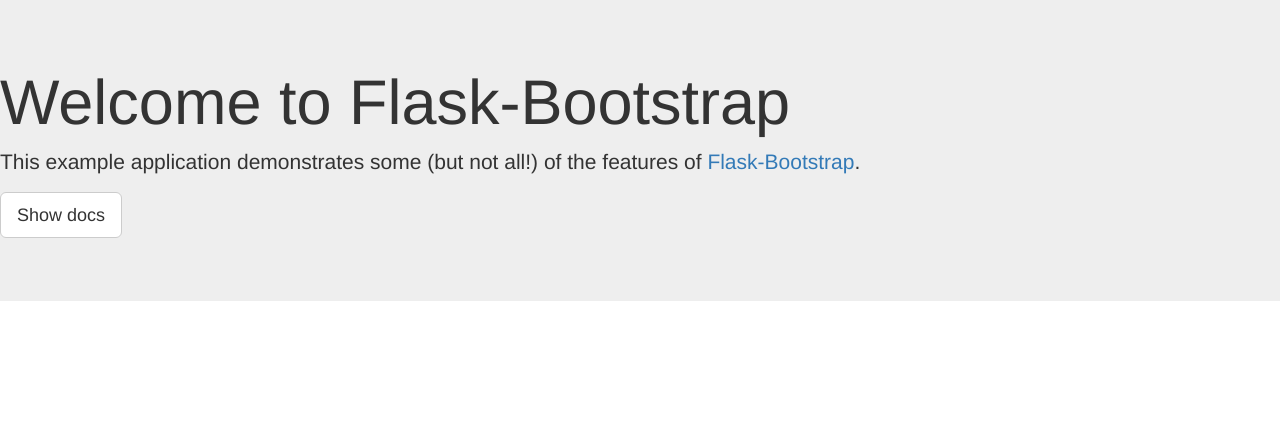
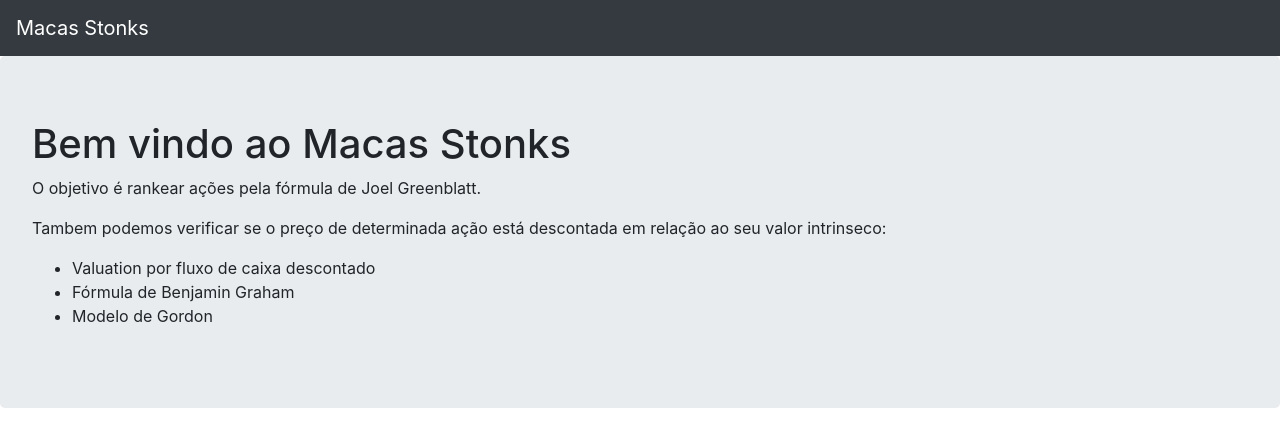
Before and after one commit to ebeninca/bstonks, a Flask app: template flask-app/templates/index.jinja in a window 1280 px wide. Shown: the top 447 px of the page. Run offline with Flask 2, Linux system fonts and the light colour scheme; the template is opened without the code that fills it, so the values that code supplies are empty; some libraries are stand-ins or nearby versions.

Commit message:
layout boostrap

```diff
--- a/flask-app/app.py
+++ b/flask-app/app.py
@@ -21,7 +21,7 @@
 app = Flask(__name__)
 port = int(os.environ.get("PORT", 5000))
 
-Bootstrap(app)
+bootstrap = Bootstrap(app)
 nav = Nav()
 nav.init_app(app)
 
--- /dev/null
+++ b/flask-app/static/flask.css
@@ -0,0 +1,3 @@
+body {
+    padding-top: 50px;
+}
--- /dev/null
+++ b/flask-app/templates/base.html
@@ -0,0 +1,29 @@
+<!doctype html>
+<html lang="pt-BR">
+
+<head>
+    {% block head %}
+    <!-- Required meta tags -->
+    <meta charset="utf-8">
+    <meta name="viewport" content="width=device-width, initial-scale=1, shrink-to-fit=no">
+
+    {% block styles %}
+    <!-- Bootstrap CSS -->
+    {{ bootstrap.load_css() }}
+    {% endblock %}
+
+    <title>Your page title</title>
+    {% endblock %}
+</head>
+
+<body>
+    <!-- Your page content -->
+    {% block content %}{% endblock %}
+
+    {% block scripts %}
+    <!-- Optional JavaScript -->
+    {{ bootstrap.load_js() }}
+    {% endblock %}
+</body>
+
+</html>
--- a/flask-app/templates/base.jinja
+++ b/flask-app/templates/base.jinja
@@ -8,18 +8,35 @@
 
    http://jinja.pocoo.org/docs/templates/#template-inheritance
 #}
-{% extends "bootstrap/base.html" %}
+{% extends "base.html" %}
+{% from 'bootstrap/nav.html' import render_nav_item %}
 
 {# {% extends "bootstrap_responsive.html" %}
 {% import "bootstrap_wtf.html" as wtf %} #}
+{#
+{% block styles %}
+   {{ super() }}
+   <link rel="stylesheet"
+         href="{{url_for('.static', filename='flask.css')}}">
+{% endblock %} #}
 
 {# We also set a default title, usually because we might forget to set one.
    In our sample app, we will most likely just opt not to change it #}
 {% block title %}Sample App for Flask-Bootstrap{% endblock %}
 
 {# Finally, round things out with navigation #}
-{% block navbar %}
-   <div class="navbar navbar-fixed-top">
-      {{nav.mynavbar.render()}}
-   </div>
+{% block content %}
+   <nav class="navbar navbar-expand-lg navbar-dark bg-dark">
+      <button class="navbar-toggler" type="button" data-toggle="collapse"
+         data-target="#navbarTogglerDemo03" aria-controls="navbarTogglerDemo03"
+         aria-expanded="false" aria-label="Toggle navigation">
+         <span class="navbar-toggler-icon"></span>
+      </button>
+      <a class="navbar-brand" href="#">Macas Stonks</a>
+      <div class="collapse navbar-collapse" id="navbarTogglerDemo03">
+         <ul class="navbar-nav mr-auto mt-2 mt-lg-0">
+            {{ nav.mynavbar.render() }}
+         </ul>
+      </div>
+   </nav>
 {% endblock %}
--- a/flask-app/templates/index.jinja
+++ b/flask-app/templates/index.jinja
@@ -13,14 +13,16 @@
    This will keep scripts at the page end and a navbar you add on later
    intact. #}
 {% block content %}
+   {{ super() }}
     <div class="jumbotron">
-        <h1>Welcome to Flask-Bootstrap</h1>
-        <p>This example application demonstrates some (but not all!) of the
-        features of <a href="http://pythonhosted.org/Flask-Bootstrap">
-        Flask-Bootstrap</a>.</p>
-        <p>
-          <a class="btn btn-lg btn-default" role="button"
-            href="http://pythonhosted.org/Flask-Bootstrap" >Show docs</a>
-        </p>
+         <h1>Bem vindo ao Macas Stonks</h1>
+         <p>O objetivo é rankear ações pela fórmula de Joel Greenblatt.</p>
+         <p>Tambem podemos verificar se o preço de determinada ação está
+            descontada em relação ao seu valor intrinseco:</p>
+         <ul>
+            <li>Valuation por fluxo de caixa descontado</li>
+            <li>Fórmula de Benjamin Graham</li>
+            <li>Modelo de Gordon</li>
+         </ul>
     </div>
 {% endblock %}
```
Also changed, not shown: flask-app/templates/greenblatt.jinja (+8 -1 lines), README.md.
